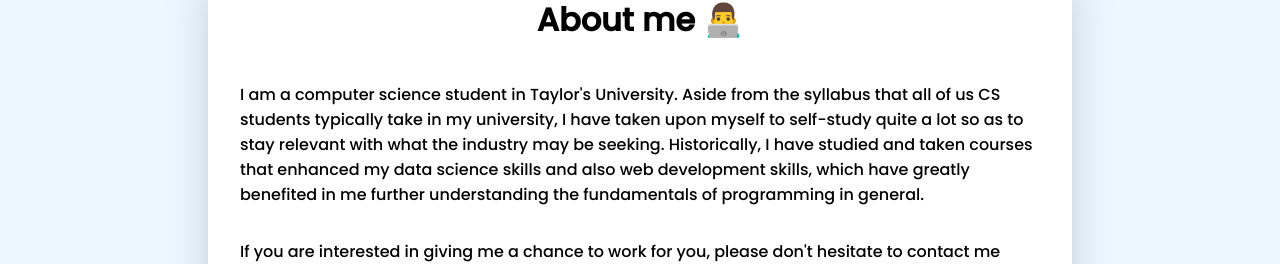
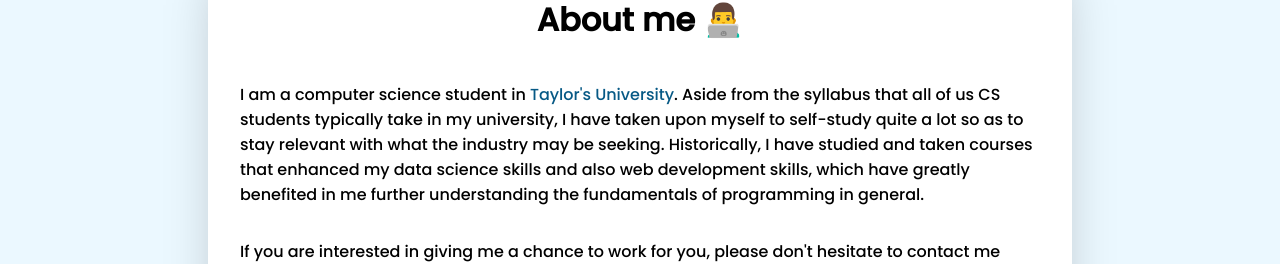
Before and after one commit to ziwei531/website-portfolio, a SvelteKit app: page /about in a window 1280 px wide. Shown: the part 215-479 px from the top of the page. Built offline with nearby package versions, Linux system fonts and the light colour scheme.

Commit message:
Update +page.svelte

```diff
--- a/src/routes/about/+page.svelte
+++ b/src/routes/about/+page.svelte
@@ -5,12 +5,14 @@
 		</div>
 
 		<p>
-			I am a computer science student in Taylor's University. Aside from the
-			syllabus that all of us CS students typically take in my university, I
-			have taken upon myself to self-study quite a lot so as to stay relevant
-			with what the industry may be seeking. Historically, I have studied and
-			taken courses that enhanced my data science skills and also web
-			development skills, which have greatly benefited in me further
+			I am a computer science student in <a
+				target="_blank"
+				href="https://university.taylors.edu.my/en.html">Taylor's University</a
+			>. Aside from the syllabus that all of us CS students typically take in my
+			university, I have taken upon myself to self-study quite a lot so as to
+			stay relevant with what the industry may be seeking. Historically, I have
+			studied and taken courses that enhanced my data science skills and also
+			web development skills, which have greatly benefited in me further
 			understanding the fundamentals of programming in general.
 		</p>
 
@@ -73,12 +75,12 @@
 		justify-content: center;
 	}
 
-	.row a {
+	a {
 		color: var(--brand-400);
 		text-decoration: none;
 	}
 
-	.row a:hover {
+	a:hover {
 		color: var(--brand-300);
 		transition: all;
 		transition-duration: 0.3s;
```
